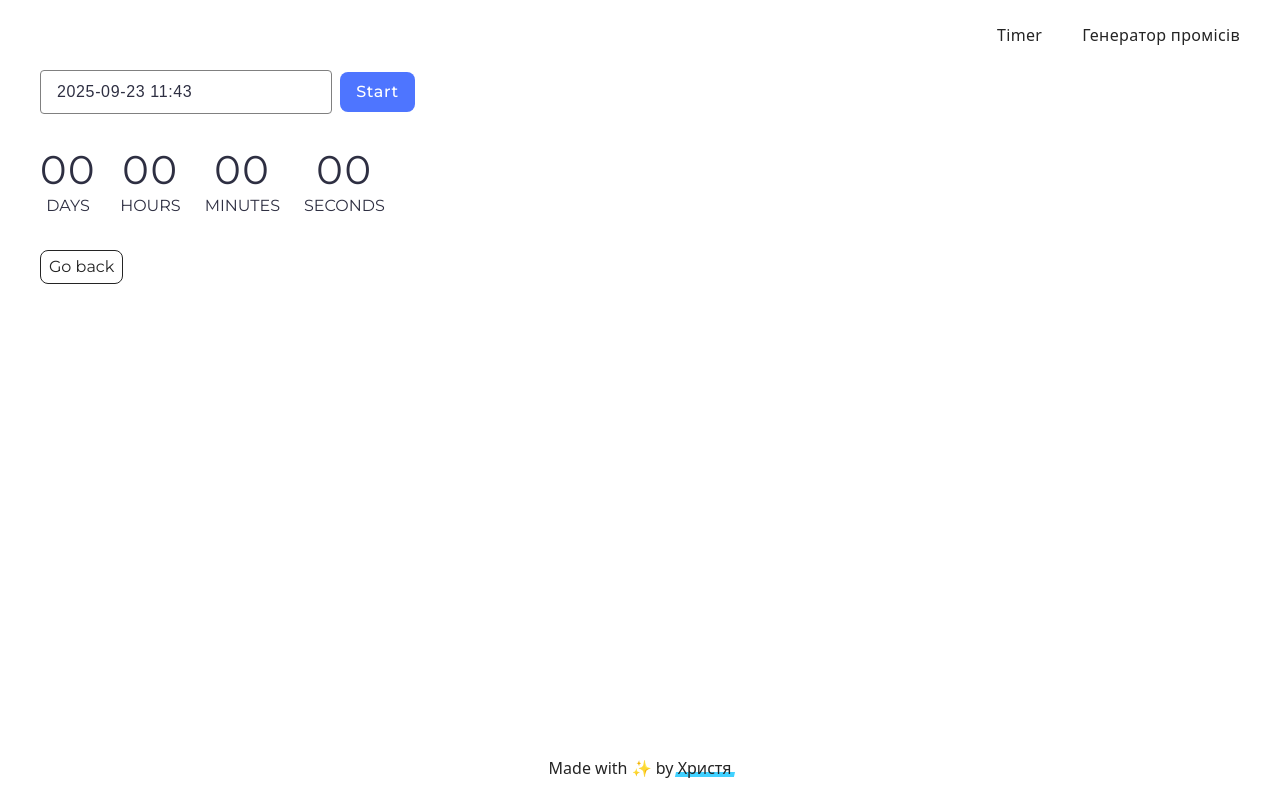
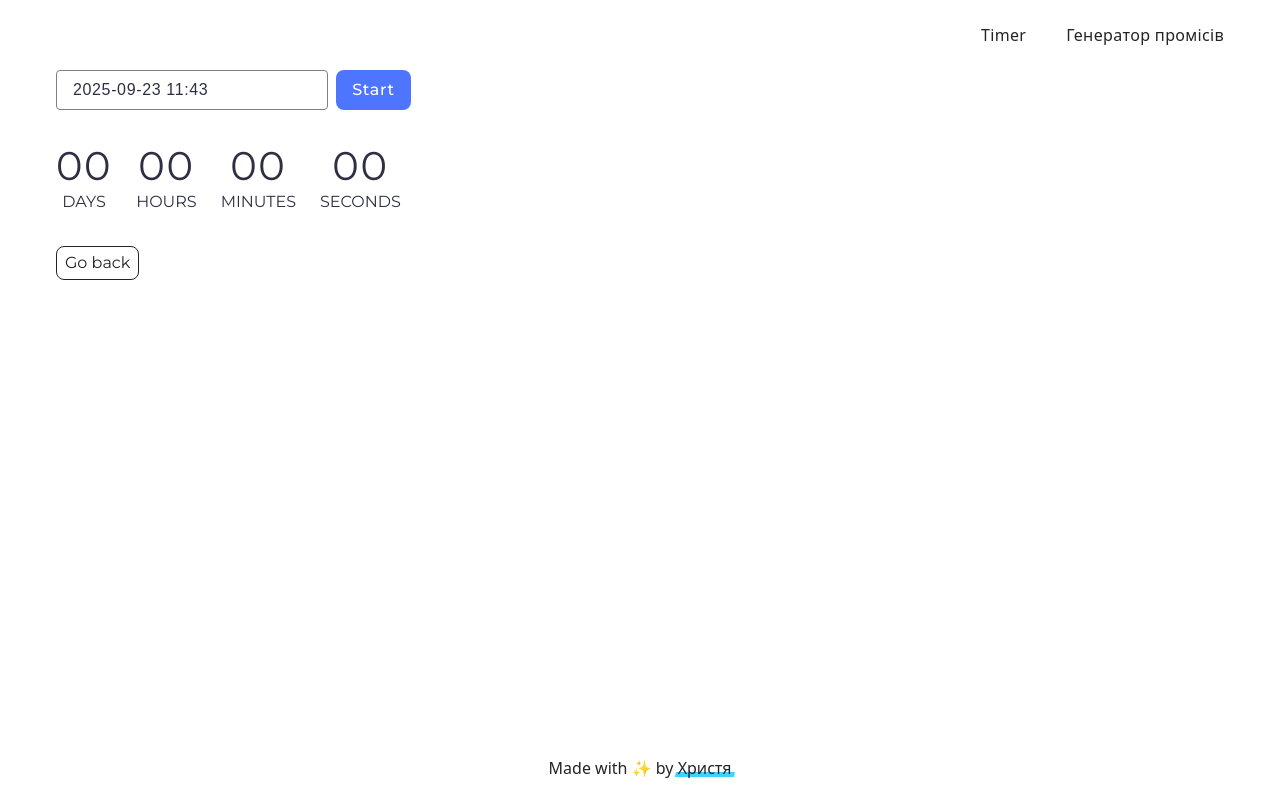
Before and after one commit to Kristina-16-Kaguy/goit-js-hw-10, a website built with Vite: page src/1-timer.html in a window 1280 px wide. Built offline with nearby package versions, Linux system fonts and the light colour scheme; what izitoast would draw is missing.

Commit message:
timer css

```diff
--- a/src/css/1-timer.css
+++ b/src/css/1-timer.css
@@ -1,5 +1,9 @@
 main {
   font-family: 'Montserrat', sans-serif;
+  font-size: 16px;
+}
+main:has(.back-link) {
+  text-align: left;
 }
 
 .flatpickr-input {
@@ -15,6 +19,11 @@ main {
   letter-spacing: 0.04em;
   color: #2e2f42;
   padding-left: 16px;
+  padding-bottom: 8px;
+  padding-top: 8px;
+  transition: border-color 250ms cubic-bezier(0.4, 0, 0.2, 1),
+    color 250ms cubic-bezier(0.4, 0, 0.2, 1),
+    background-color 250ms cubic-bezier(0.4, 0, 0.2, 1);
 }
 
 button[data-start] {
@@ -46,16 +55,20 @@ button[data-start]:disabled {
 .flatpickr-input:hover,
 .flatpickr-input:focus {
   border: 1px solid #000;
-  transition: border 250ms cubic-bezier(0.4, 0, 0.2, 1);
+  /* transition: border 250ms cubic-bezier(0.4, 0, 0.2, 1); */
 }
 
 .flatpickr-input:disabled {
   border: 1px solid #808080;
   background-color: #fafafa;
   color: #808080;
-  transition: border 250ms cubic-bezier(0.4, 0, 0.2, 1),
+  /* transition: border 250ms cubic-bezier(0.4, 0, 0.2, 1),
     background-color 250ms cubic-bezier(0.4, 0, 0.2, 1),
-    color 250ms cubic-bezier(0.4, 0, 0.2, 1);
+    color 250ms cubic-bezier(0.4, 0, 0.2, 1); */
+}
+
+.flatpickr-input:active {
+  border-color: #4e75ff;
 }
 
 .timer {
@@ -63,6 +76,7 @@ button[data-start]:disabled {
   /* width: 346px; */
   /* height: 72px; */
   gap: 24px;
+  align-items: center;
   margin-top: 32px;
 }
 
--- a/src/css/reset.css
+++ b/src/css/reset.css
@@ -1,3 +1,13 @@
+html {
+  box-sizing: border-box;
+}
+
+*,
+*::before,
+*::after {
+  box-sizing: inherit;
+}
+
 a {
   text-decoration: none;
   color: inherit;
```
